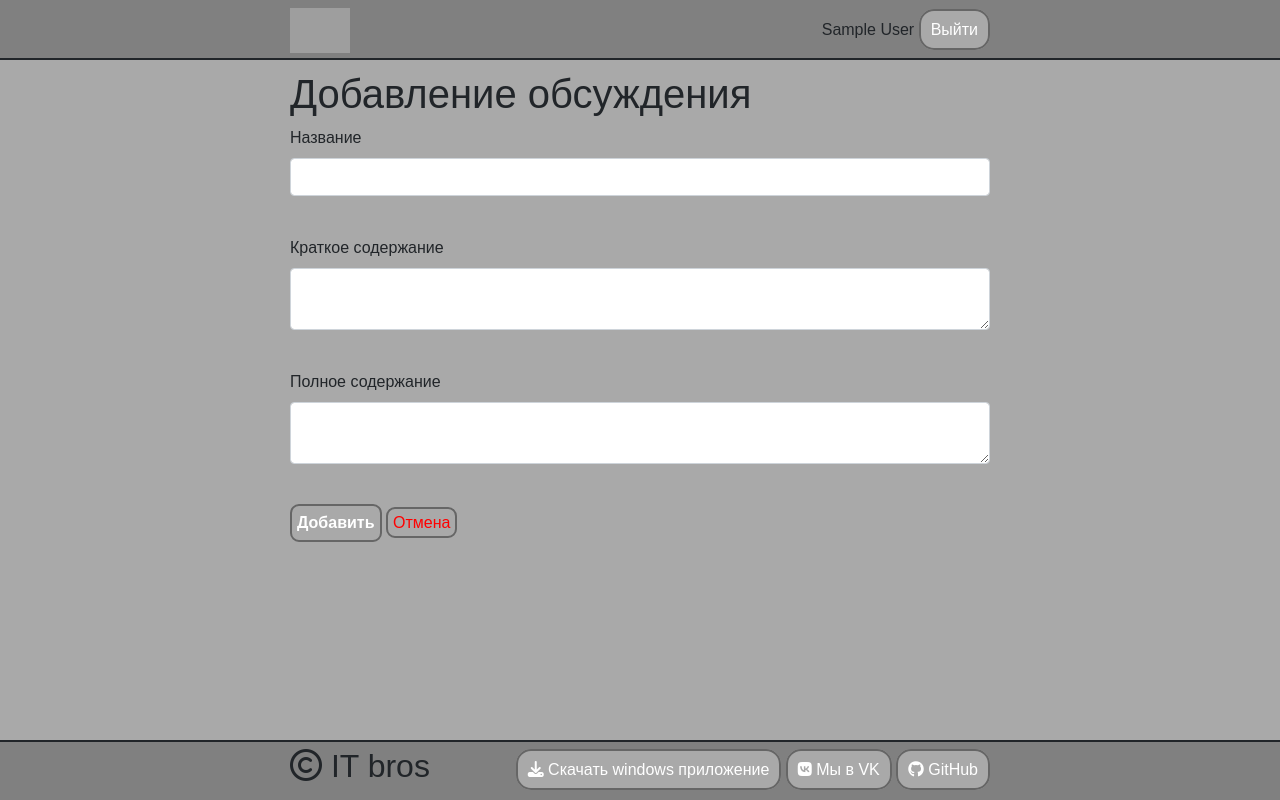
After one commit to TereDom/MathBattle, a Flask app: page /new_task in a window 1280 px wide. The commit adds this page. Run offline with Flask 2, Linux system fonts and the light colour scheme; a user stored in the database is signed in; tables that the repository leaves empty hold one stand-in row (values such as "Sample post"); parts of the project's set-up code (start-up, migrations or seed data) failed here and were passed over; some libraries are stand-ins or nearby versions; grey boxes are pictures that could not be loaded.

Commit message:
Сделана форма добавления обсуждения

```diff
--- a/app.py
+++ b/app.py
@@ -1,5 +1,5 @@
 from flask import Flask, render_template, url_for, redirect
-from flask_login import LoginManager, login_user, logout_user, login_required
+from flask_login import LoginManager, login_user, logout_user, login_required, current_user
 from data import db_session
 
 from data.__all_models import *
@@ -103,6 +103,36 @@ def sign_out():
     return redirect("/")
 
 
+@app.route('/new_task', methods=['GET', 'POST'])
+@login_required
+def new_task():
+    form = NewTaskForm()
+    param = dict()
+    param['form'] = form
+    param['template_name_or_list'] = 'new_task.html'
+    param['title'] = 'Новое обсуждение'
+    param['base_style_way'] = url_for('static', filename='css/style.css')
+    param['style_way'] = url_for('static', filename='css/new_task.css')
+    param['calculate_script_way'] = url_for('static', filename='js/calculate.js')
+    if form.validate_on_submit():
+        session = db_session.create_session()
+        data = dict()
+        data['title'] = form.title.data
+        data['content'] = form.content.data
+        data['short_description'] = (form.short_description.data
+                                     if form.short_description.data != '' else form.content.data)
+        data['user_id'] = current_user.id
+        task = ForumTask(**data)
+        session.add(task)
+        session.commit()
+        print(task.id)
+        task.str_id = str(task.id).rjust(4, '0')
+        session.commit()
+        # return redirect(f'/task{task.id}')
+        return redirect('/')
+    return render_template(**param)
+
+
 if __name__ == '__main__':
-    # app.register_blueprint(api.blueprint)
+    app.register_blueprint(api.blueprint)
     main()
--- a/data/__all_forms.py
+++ b/data/__all_forms.py
@@ -1,3 +1,4 @@
 from .login_form import LoginForm
 from .register_form import RegisterForm
 from .search_form import SearchForm
+from .new_task_form import NewTaskForm
--- a/data/forum_tasks.py
+++ b/data/forum_tasks.py
@@ -10,12 +10,12 @@ class ForumTask(SqlAlchemyBase, UserMixin):
 
     id = sqlalchemy.Column(sqlalchemy.Integer, primary_key=True, autoincrement=True)
     str_id = sqlalchemy.Column(sqlalchemy.String, nullable=True, default=str(id).ljust(4, '0'))
-    name = sqlalchemy.Column(sqlalchemy.String, nullable=True)
+    title = sqlalchemy.Column(sqlalchemy.String, nullable=True)
     content = sqlalchemy.Column(sqlalchemy.String, nullable=True)
     short_description = sqlalchemy.Column(sqlalchemy.String, nullable=True, default=content)
     views = sqlalchemy.Column(sqlalchemy.Integer, nullable=True, default=1)
     answers = sqlalchemy.Column(sqlalchemy.Integer, nullable=True, default=0)
     datetime = sqlalchemy.Column(sqlalchemy.String, nullable=True, default=datetime.strftime(datetime.now(),
                                                                                              '%d.%m.%y %H:%M'))
-    user_id = sqlalchemy.Column(sqlalchemy.Integer, sqlalchemy.ForeignKey('users.id'))
+    user_id = sqlalchemy.Column(sqlalchemy.Integer, sqlalchemy.ForeignKey('users.id'), nullable=True)
     user = orm.relation('User')
--- /dev/null
+++ b/data/new_task_form.py
@@ -0,0 +1,10 @@
+from wtforms import StringField, SubmitField, TextAreaField
+from flask_wtf import FlaskForm
+from wtforms.validators import DataRequired
+
+
+class NewTaskForm(FlaskForm):
+    title = StringField('Название', validators=[DataRequired()])
+    short_description = TextAreaField('Краткое содержание', validators=[DataRequired()])
+    content = TextAreaField('Полное содержание', validators=[DataRequired()])
+    submit = SubmitField('Добавить')
--- /dev/null
+++ b/static/css/new_task.css
@@ -0,0 +1,5 @@
+main .container{
+	width: 720px;
+	margin-left: auto;
+    margin-right: auto;
+}
--- a/templates/main.html
+++ b/templates/main.html
@@ -6,7 +6,7 @@
     <div class="task">
         <div class="task_info title">
             <h2 class="task_id"><a href="task/{{task.id}}">#{{task.str_id}}</a></h2>
-            <h2 class="task_title"><a href="task/{{task.id}}">{{task.name}}</a></h2>
+            <h2 class="task_title"><a href="task/{{task.id}}">{{task.title}}</a></h2>
         </div>
         <p class="task_short_description">
             {{task.short_description}}
--- /dev/null
+++ b/templates/new_task.html
@@ -0,0 +1,91 @@
+<!DOCTYPE html>
+<html lang="ru">
+<head>
+    <meta charset="UTF-8">
+    <meta name="viewport" content="width=device-width">
+    <link rel="stylesheet" href="https://stackpath.bootstrapcdn.com/bootstrap/4.5.0/css/bootstrap.min.css" integrity="sha384-9aIt2nRpC12Uk9gS9baDl411NQApFmC26EwAOH8WgZl5MYYxFfc+NcPb1dKGj7Sk" crossorigin="anonymous">
+    <script src="https://code.jquery.com/jquery-3.5.1.slim.min.js" integrity="sha384-DfXdz2htPH0lsSSs5nCTpuj/zy4C+OGpamoFVy38MVBnE+IbbVYUew+OrCXaRkfj" crossorigin="anonymous"></script>
+    <script src="https://cdn.jsdelivr.net/npm/popper.js@1.16.0/dist/umd/popper.min.js" integrity="sha384-Q6E9RHvbIyZFJoft+2mJbHaEWldlvI9IOYy5n3zV9zzTtmI3UksdQRVvoxMfooAo" crossorigin="anonymous"></script>
+    <script src="https://stackpath.bootstrapcdn.com/bootstrap/4.5.0/js/bootstrap.min.js" integrity="sha384-OgVRvuATP1z7JjHLkuOU7Xw704+h835Lr+6QL9UvYjZE3Ipu6Tp75j7Bh/kR0JKI" crossorigin="anonymous"></script>
+    <link rel="stylesheet" href="{{base_style_way}}">
+    <link rel="stylesheet" href="{{style_way}}">
+    <script src="https://kit.fontawesome.com/2508aed22d.js" crossorigin="anonymous"></script>
+    <title>{{title}}</title>
+</head>
+<body>
+<header>
+    <div class="container">
+        <div class="header">
+            <div class="header_body">
+                <a class="header_logo">
+                    <img src="images/logo.jpg">
+                </a>
+                <div class="header_right_bar">
+                    {% if current_user.is_authenticated %}
+                        {{current_user.name}}
+                        <a class="sign_out" href="/sign_out">Выйти</a>
+                    {% else %}
+                        <a class="sign_up" href="/sign_up">Зарегистрироваться</a>
+                        <a class="sign_in" href="/sign_in">Войти</a>
+                    {% endif %}
+                </div>
+            </div>
+        </div>
+    </div>
+</header>
+<main>
+    <div class="container">
+        <div class="sign">
+            <h1>Добавление обсуждения</h1>
+            <form action="" method="post">
+                {{ form.hidden_tag() }}
+                <p>
+                    {{ form.title.label }}<br>
+                    {{ form.title(class="form-control", type="title") }}<br>
+                    {% for error in form.title.errors %}
+                        <div class="alert alert-danger" role="alert">
+                            {{ error }}
+                        </div>
+                    {% endfor %}
+                </p>
+                <p>
+                    {{ form.short_description.label }}<br>
+                    {{ form.short_description(class="form-control", type="short_description") }}<br>
+                    {% for error in form.short_description.errors %}
+                        <div class="alert alert-danger" role="alert">
+                            {{ error }}
+                        </div>
+                    {% endfor %}
+                </p>
+                <p>
+                    {{ form.content.label }}<br>
+                    {{ form.content(class="form-control", type="content") }}<br>
+                    {% for error in form.content.errors %}
+                        <div class="alert alert-danger" role="alert">
+                            {{ error }}
+                        </div>
+                    {% endfor %}
+                </p>
+                <p>{{ form.submit(type="submit") }} <a href="/" class="button" style="color: #ff0000;">Отмена</a> </p>
+            </form>
+        </div>
+    </div>
+</main>
+<footer>
+    <div class="container">
+        <div class="footer">
+            <div class="footer_body">
+                <div class="footer_left_bar">
+                    <h2><i class="fa fa-copyright"></i> IT bros</h2>
+                </div>
+                <div class="footer_right_bar">
+                    <a class="qt" href="#"><i class="fa fa-download"></i> Скачать windows приложение</a>
+                    <a class="vk" href="#"><i class="fa fa-vk"></i> Мы в VK</a>
+                    <a class="gh" href="#"><i class="fa fa-github"></i> GitHub</a>
+                </div>
+            </div>
+        </div>
+    </div>
+</footer>
+</body>
+</html>
```
